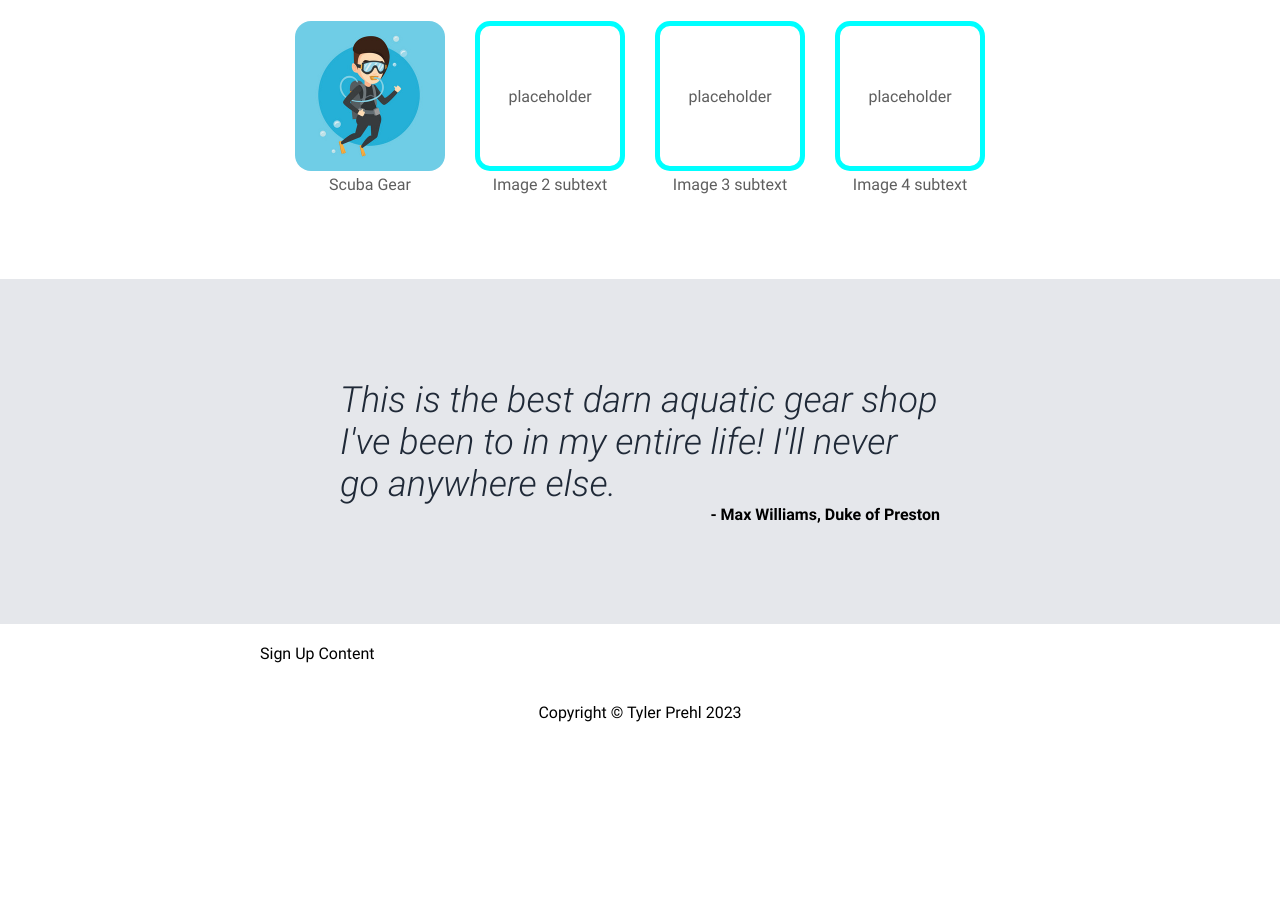
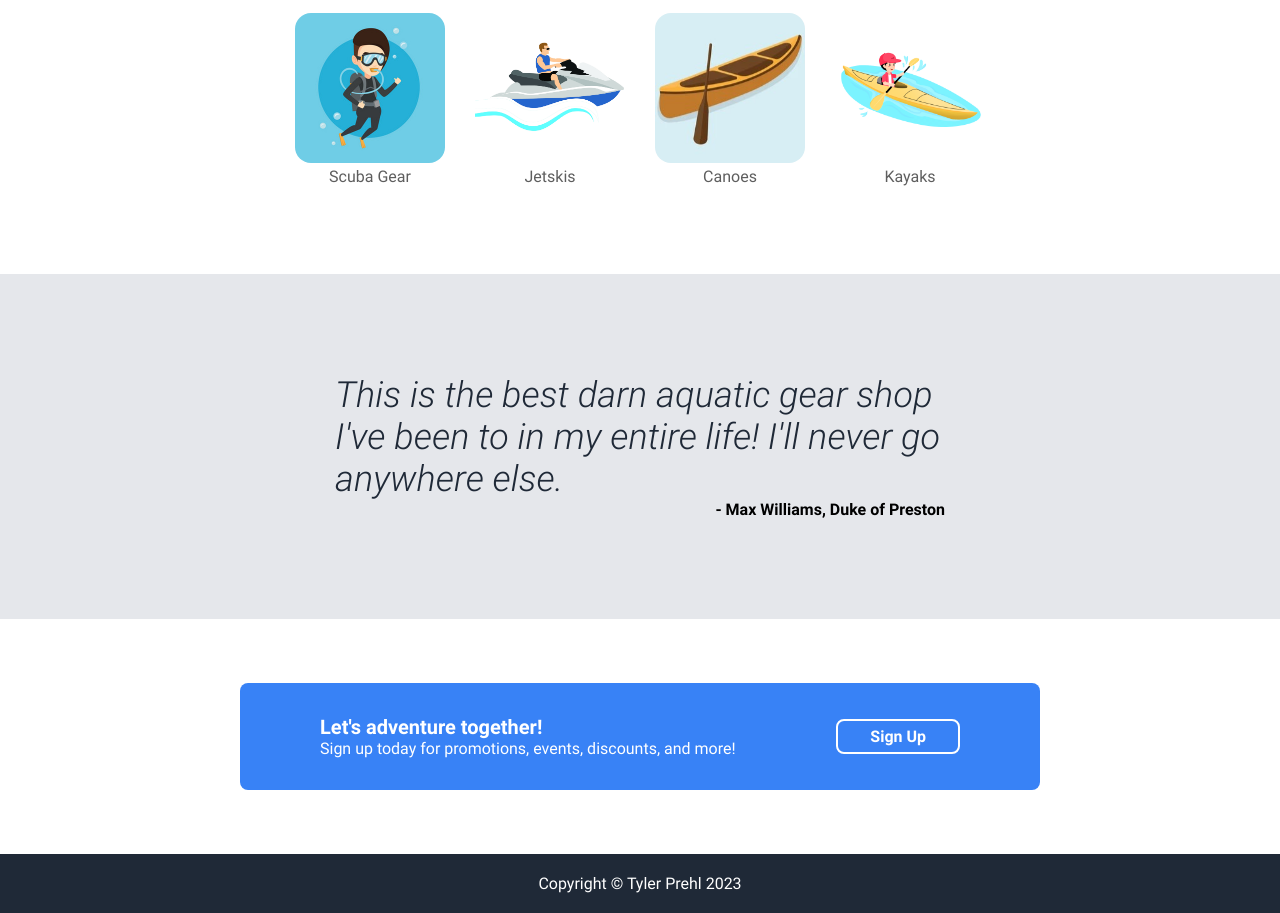
Before and after one commit to tylerprehl/TOP-Projects, a plain HTML site: page landing-page/index.html in a window 1280 px wide. Shown: the part 671-1584 px from the top of the page. Before the commit the page ends 1413 px from the top, so only its background shows below. Drawn offline with Linux system fonts and the light colour scheme.

Commit message:
Style the sign-up section and set final images

```diff
--- a/landing-page/index.html
+++ b/landing-page/index.html
@@ -15,6 +15,7 @@
                 <li><a href="#">Scuba Gear</a></li>
                 <li><a href="#">Jetskis</a></li>
                 <li><a href="#">Canoes</a></li>
+                <li><a href="#">More</a></li>
             </ul>
         </div>
     </div>
@@ -22,7 +23,7 @@
     <div class="hero-container">
         <div class="hero-content">
             <div class="hero-left">
-                <div class="hero-main">
+                <div class="hero-primary">
                     The shop for aquatic gear
                 </div>
                 <div class="hero-secondary">
@@ -45,22 +46,16 @@
                     Scuba Gear
                 </div>
                 <div class="info-box">
-                    <div class="box-image">
-                        placeholder
-                    </div>
-                    Image 2 subtext
+                    <img class="info-image info-image-bordered" src="images/jetski.jpg">
+                    Jetskis
                 </div>
                 <div class="info-box">
-                    <div class="box-image">
-                        placeholder
-                    </div>
-                    Image 3 subtext
+                    <img class="info-image" src="images/canoe.jpg">
+                    Canoes
                 </div>
                 <div class="info-box">
-                    <div class="box-image">
-                        placeholder
-                    </div>
-                    Image 4 subtext
+                    <img class="info-image info-image-bordered" src="images/kayak.png">
+                    Kayaks
                 </div>
             </div>
         </div>
@@ -68,20 +63,26 @@
 
     <div class="quote-container">
         <div class="quote-content">
-            <div class="quote-box">
-                <div class="quote">
-                    This is the best darn aquatic gear shop I've been to in my entire life! I'll never go anywhere else.
-                </div>
-                <div class="quote-author">
-                    - Max Williams, Duke of Preston
-                </div>
+            <div class="quote">
+                This is the best darn aquatic gear shop I've been to in my entire life! I'll never go anywhere else.
+            </div>
+            <div class="quote-author">
+                - Max Williams, Duke of Preston
             </div>
         </div>
     </div>
 
     <div class="signup-container">
         <div class="signup-content">
-            Sign Up Content
+            <div class="signup-text">
+                <div class="signup-primary">
+                    Let's adventure together!
+                </div>
+                <div class="signup-secondary">
+                    Sign up today for promotions, events, discounts, and more!
+                </div>
+            </div>
+            <button class="signup-button">Sign Up</button>
         </div>
     </div>
 
--- a/landing-page/src/style.css
+++ b/landing-page/src/style.css
@@ -94,7 +94,6 @@ a:hover {
 
 /* HERO-SPECIFIC RULES */
 .hero-container {
-    min-height: 400px;
     display: flex;
     align-items: center;
     /*border-style: solid;
@@ -102,11 +101,9 @@ a:hover {
 }
 
 .hero-content {
-    height: 200px;
-    padding-top: 15px;
+    margin: 4em 0 4em 0;
     align-items: center;
-    /*border-style: solid;
-    border-color: aqua;*/
+    /* border: 3px solid aqua; */
 }
 
 .hero-left {
@@ -117,9 +114,10 @@ a:hover {
     flex-direction: column;
     gap: 8px;
     min-width: 350px;
+    /* border: 3px solid gray; */
 }
 
-.hero-main {
+.hero-primary {
     font-size: 48px;
     font-family: roboto-extra-bold;
     color: #F9FAF8;
@@ -143,18 +141,16 @@ a:hover {
 .hero-image {
     box-sizing: border-box;
     width: 380px;
+    align-self: center;
 }
 
 /* INFORMATION-SPECIFIC RULES */
-.info-container {
-    min-height: 375px;
-    flex-grow: 1;
-}
-
 .info-content {
     flex-direction: column;
     align-items: center;
     padding-top: 0;
+    margin: 0em 0 3em 0;
+    /* border: 3px solid aqua; */
 }
 
 .info-header {
@@ -184,9 +180,14 @@ a:hover {
 }
 
 .info-image {
+    box-sizing: border-box;
     width: 150px;
     border-radius: 16px;
 }
+
+/* .info-image-bordered { OPTIONAL GRAY BORDER ON INFO IMAGES WITH WHITE BACKGROUNDS
+    border: 4px solid lightgray;
+} */
 
 .box-image {
     box-sizing: border-box;
@@ -208,10 +209,7 @@ a:hover {
     flex-direction: column;
     justify-content: center;
     align-items: center;
-}
-
-.quote-box {
-    width: 600px;
+    width: 650px;
     margin: 5em 0 5em 0;
 }
 
@@ -224,13 +222,62 @@ a:hover {
 .quote-author {
     font-size: 16px;
     font-family: roboto-extra-bold;
-    text-align: right;
+    align-self: end;
+}
+
+/* SIGNUP-SPECIFIC RULES */
+.signup-content {
+    box-sizing: border-box;
+    display: flex;
+    justify-content: space-evenly;
+    background-color: #3882F6;
+    color: white;
+    border-radius: 8px;
+    margin: 4em 0 4em 0;
+    padding: 2em 5em;
+    /* border: 3px solid red; */
+}
+
+.signup-text {
+    display: flex;
+    flex-direction: column;
+    margin-right: auto;
+}
+
+.signup-primary {
+    font-family: roboto-extra-bold;
+    font-size: 20px;
+}
+
+.signup-secondary {
+    font-size: 16px;
+}
+
+.signup-button {
+    box-sizing: border-box;
+    border: 2px solid white;
+    border-radius: 8px;
+    background-color: #3882F6;
+    color: white;
+    font-family: roboto-extra-bold;
+    font-size: 16px;
+    padding: 6px 2em;
+    align-self: center;
+}
+
+.signup-button:active {
+    background-color: #2f6aca;
+    border-color: rgb(219, 219, 219)
 }
 
 
 /* FOOTER-SPECIFIC RULES */
+.footer-container {
+    background-color: #1F2937;
+}
+
 .footer-content {
-    display: flex;
     justify-content: center;
     align-items: center;
+    color: white;
 }
```
Also changed, not shown: landing-page/images/canoe.jpg (added), landing-page/images/jetski.jpg (added), landing-page/images/kayak.png (added), 1 other file.
